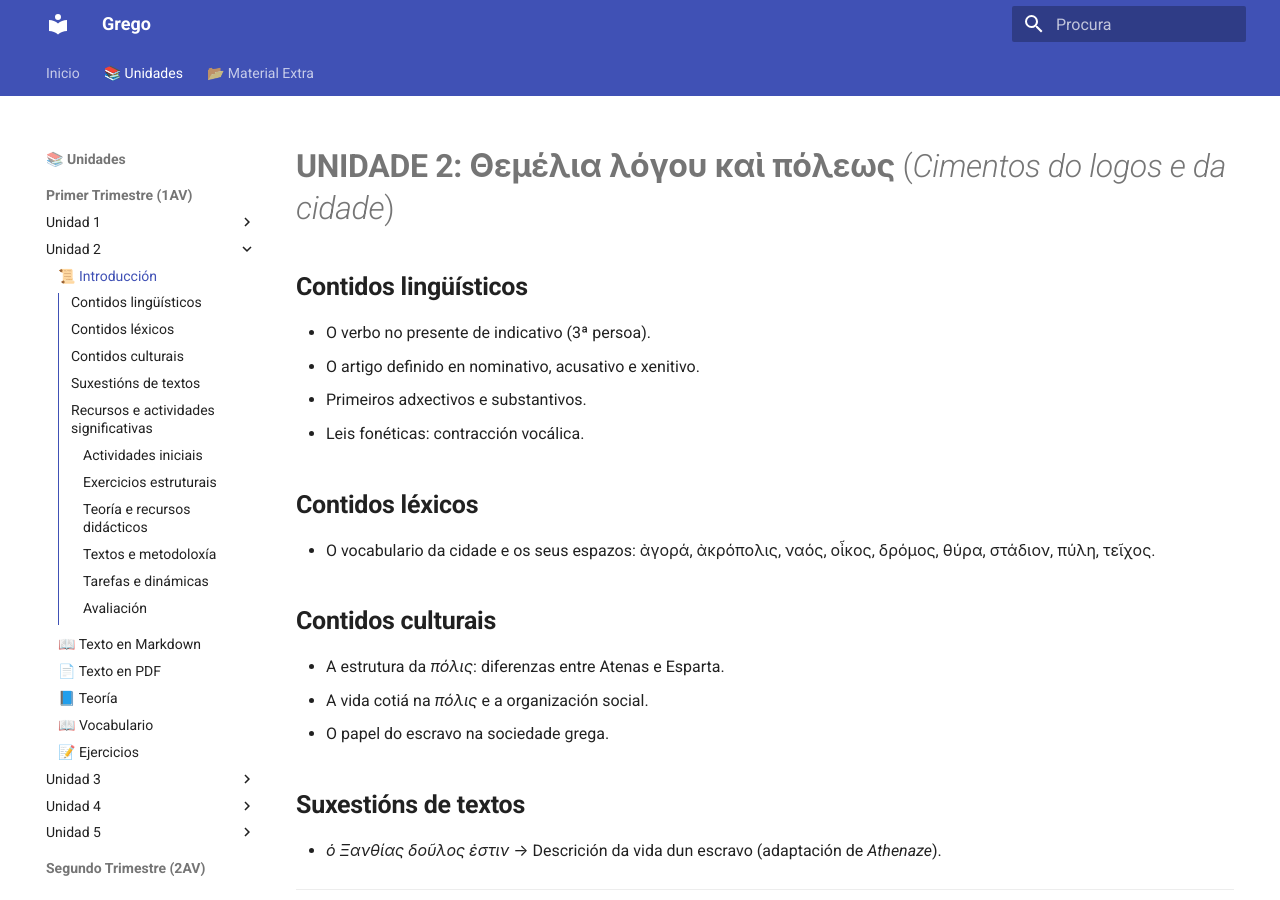
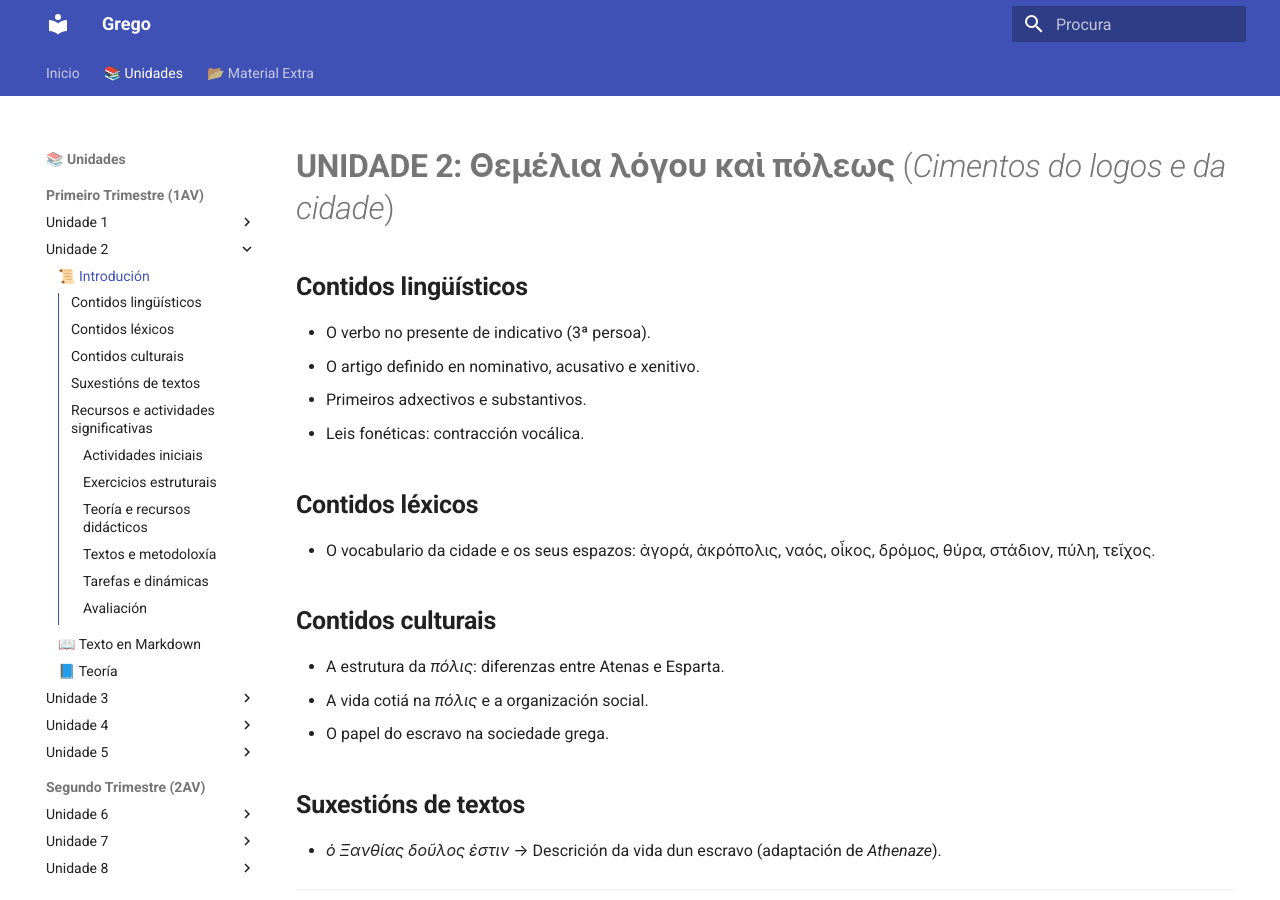
Before and after one commit to moronbandin/grego, an MkDocs documentation site: the page built from docs/UNIDADES/1AV/2/index.md, in a window 1280 px wide and 900 px high. Built offline with MkDocs 1.6.1 and Material for MkDocs 9.7.7, drawn with Linux system fonts in a browser that asks for light colours; some of the changed lines change nothing that is shown.

Commit message:
updated index

```diff
--- a/mkdocs.yml
+++ b/mkdocs.yml
@@ -16,115 +16,71 @@ plugins:
 nav:
   - Inicio: index.md
   - 📚 Unidades:
-      - Primer Trimestre (1AV):
-          - Unidad 1:
-              - 📜 Introducción: UNIDADES/1AV/1/index.md
+      - Primeiro Trimestre (1AV):
+          - Unidade 1:
+              - 📜 Introdución: UNIDADES/1AV/1/index.md
               - 📖 Texto en Markdown: UNIDADES/1AV/1/textos/1.md
-              - 📄 Texto en PDF: UNIDADES/1AV/1/textos/[1]imperium_romanum.pdf
               - 📘 Teoría: UNIDADES/1AV/1/teoria/apuntes.md
-              - 📖 Vocabulario: UNIDADES/1AV/1/teoria/extra/vocabulario.md
-              - 📝 Ejercicios: UNIDADES/1AV/1/teoria/extra/ejercicios.md
-          - Unidad 2:
-              - 📜 Introducción: UNIDADES/1AV/2/index.md
+          - Unidade 2:
+              - 📜 Introdución: UNIDADES/1AV/2/index.md
               - 📖 Texto en Markdown: UNIDADES/1AV/2/textos/2.md
-              - 📄 Texto en PDF: UNIDADES/1AV/2/textos/[2]familia_romana.pdf
               - 📘 Teoría: UNIDADES/1AV/2/teoria/apuntes.md
-              - 📖 Vocabulario: UNIDADES/1AV/2/teoria/extra/vocabulario.md
-              - 📝 Ejercicios: UNIDADES/1AV/2/teoria/extra/ejercicios.md
-          - Unidad 3:
-              - 📜 Introducción: UNIDADES/1AV/3/index.md
+          - Unidade 3:
+              - 📜 Introdución: UNIDADES/1AV/3/index.md
               - 📖 Texto en Markdown: UNIDADES/1AV/3/textos/3.md
-              - 📄 Texto en PDF: UNIDADES/1AV/3/textos/[3]puer_improbus.pdf
               - 📘 Teoría: UNIDADES/1AV/3/teoria/apuntes.md
-              - 📖 Vocabulario: UNIDADES/1AV/3/teoria/extra/vocabulario.md
-              - 📝 Ejercicios: UNIDADES/1AV/3/teoria/extra/ejercicios.md
-          - Unidad 4:
-              - 📜 Introducción: UNIDADES/1AV/4/index.md
+          - Unidade 4:
+              - 📜 Introdución: UNIDADES/1AV/4/index.md
               - 📖 Texto en Markdown: UNIDADES/1AV/4/textos/4.md
-              - 📄 Texto en PDF: UNIDADES/1AV/4/textos/[4]dominus_et_servi.pdf
               - 📘 Teoría: UNIDADES/1AV/4/teoria/apuntes.md
-              - 📖 Vocabulario: UNIDADES/1AV/4/teoria/extra/vocabulario.md
-              - 📝 Ejercicios: UNIDADES/1AV/4/teoria/extra/ejercicios.md
-          - Unidad 5:
-              - 📜 Introducción: UNIDADES/1AV/5/index.md
+          - Unidade 5:
+              - 📜 Introdución: UNIDADES/1AV/5/index.md
               - 📖 Texto en Markdown: UNIDADES/1AV/5/textos/5.md
-              - 📄 Texto en PDF: UNIDADES/1AV/5/textos/[5]villa_et_hortus.pdf
               - 📘 Teoría: UNIDADES/1AV/5/teoria/apuntes.md
-              - 📖 Vocabulario: UNIDADES/1AV/5/teoria/extra/vocabulario.md
-              - 📝 Ejercicios: UNIDADES/1AV/5/teoria/extra/ejercicios.md
       - Segundo Trimestre (2AV):
-          - Unidad 6:
-              - 📜 Introducción: UNIDADES/2AV/6/index.md
+          - Unidade 6:
+              - 📜 Introdución: UNIDADES/2AV/6/index.md
               - 📖 Texto en Markdown: UNIDADES/2AV/6/textos/6.md
-              - 📄 Texto en PDF: UNIDADES/2AV/6/textos/[6]via_latina.pdf
               - 📘 Teoría: UNIDADES/2AV/6/teoria/apuntes.md
-              - 📖 Vocabulario: UNIDADES/2AV/6/teoria/extra/vocabulario.md
-              - 📝 Ejercicios: UNIDADES/2AV/6/teoria/extra/ejercicios.md
-          - Unidad 7:
-              - 📜 Introducción: UNIDADES/2AV/7/index.md
+          - Unidade 7:
+              - 📜 Introdución: UNIDADES/2AV/7/index.md
               - 📖 Texto en Markdown: UNIDADES/2AV/7/textos/7.md
-              - 📄 Texto en PDF: UNIDADES/2AV/7/textos/[7]puella_et_rosa.pdf
               - 📘 Teoría: UNIDADES/2AV/7/teoria/apuntes.md
-              - 📖 Vocabulario: UNIDADES/2AV/7/teoria/extra/vocabulario.md
-              - 📝 Ejercicios: UNIDADES/2AV/7/teoria/extra/ejercicios.md
-          - Unidad 8:
-              - 📜 Introducción: UNIDADES/2AV/8/index.md
+          - Unidade 8:
+              - 📜 Introdución: UNIDADES/2AV/8/index.md
               - 📖 Texto en Markdown: UNIDADES/2AV/8/textos/8.md
-              - 📄 Texto en PDF: UNIDADES/2AV/8/textos/[8]taberna_romana.pdf
               - 📘 Teoría: UNIDADES/2AV/8/teoria/apuntes.md
-              - 📖 Vocabulario: UNIDADES/2AV/8/teoria/extra/vocabulario.md
-              - 📝 Ejercicios: UNIDADES/2AV/8/teoria/extra/ejercicios.md
-          - Unidad 9:
-              - 📜 Introducción: UNIDADES/2AV/9/index.md
+          - Unidade 9:
+              - 📜 Introdución: UNIDADES/2AV/9/index.md
               - 📖 Texto en Markdown: UNIDADES/2AV/9/textos/9.md
-              - 📄 Texto en PDF: UNIDADES/2AV/9/textos/[9]pastor_et_oves.pdf
               - 📘 Teoría: UNIDADES/2AV/9/teoria/apuntes.md
-              - 📖 Vocabulario: UNIDADES/2AV/9/teoria/extra/vocabulario.md
-              - 📝 Ejercicios: UNIDADES/2AV/9/teoria/extra/ejercicios.md
-          - Unidad 10:
-              - 📜 Introducción: UNIDADES/3AV/10/index.md
-              - 📖 Texto en Markdown: UNIDADES/3AV/10/textos/10.md
-              - 📄 Texto en PDF: UNIDADES/3AV/10/textos/[10]bestiae_et_homines.pdf
-              - 📘 Teoría: UNIDADES/3AV/10/teoria/apuntes.md
-              - 📖 Vocabulario: UNIDADES/3AV/10/teoria/extra/vocabulario.md
-              - 📝 Ejercicios: UNIDADES/3AV/10/teoria/extra/ejercicios.md
-      - Tercer Trimestre (3AV):
-          - Unidad 11:
-              - 📜 Introducción: UNIDADES/3AV/11/index.md
+          - Unidade 10:
+              - 📜 Introdución: UNIDADES/2AV/10/index.md
+              - 📖 Texto en Markdown: UNIDADES/2AV/10/textos/10.md
+              - 📘 Teoría: UNIDADES/2AV/10/teoria/apuntes.md
+      - Terceiro Trimestre (3AV):
+          - Unidade 11:
+              - 📜 Introdución: UNIDADES/3AV/11/index.md
               - 📖 Texto en Markdown: UNIDADES/3AV/11/textos/11.md
-              - 📄 Texto en PDF: UNIDADES/3AV/11/textos/[11]corpus_humanum.pdf
               - 📘 Teoría: UNIDADES/3AV/11/teoria/apuntes.md
-              - 📖 Vocabulario: UNIDADES/3AV/11/teoria/extra/vocabulario.md
-              - 📝 Ejercicios: UNIDADES/3AV/11/teoria/extra/ejercicios.md
-          - Unidad 12:
-              - 📜 Introducción: UNIDADES/3AV/12/index.md
+          - Unidade 12:
+              - 📜 Introdución: UNIDADES/3AV/12/index.md
               - 📖 Texto en Markdown: UNIDADES/3AV/12/textos/12.md
-              - 📄 Texto en PDF: UNIDADES/3AV/12/textos/[12]miles_romanus.pdf
               - 📘 Teoría: UNIDADES/3AV/12/teoria/apuntes.md
-              - 📖 Vocabulario: UNIDADES/3AV/12/teoria/extra/vocabulario.md
-              - 📝 Ejercicios: UNIDADES/3AV/12/teoria/extra/ejercicios.md
-          - Unidad 13:
-              - 📜 Introducción: UNIDADES/3AV/13/index.md
+          - Unidade 13:
+              - 📜 Introdución: UNIDADES/3AV/13/index.md
               - 📖 Texto en Markdown: UNIDADES/3AV/13/textos/13.md
-              - 📄 Texto en PDF: UNIDADES/3AV/13/textos/[13]annus_et_menses.pdf
               - 📘 Teoría: UNIDADES/3AV/13/teoria/apuntes.md
-              - 📖 Vocabulario: UNIDADES/3AV/13/teoria/extra/vocabulario.md
-              - 📝 Ejercicios: UNIDADES/3AV/13/teoria/extra/ejercicios.md
-          - Unidad 14:
-              - 📜 Introducción: UNIDADES/3AV/14/index.md
+          - Unidade 14:
+              - 📜 Introdución: UNIDADES/3AV/14/index.md
               - 📖 Texto en Markdown: UNIDADES/3AV/14/textos/14.md
-              - 📄 Texto en PDF: UNIDADES/3AV/14/textos/[14]novus_dies.pdf
               - 📘 Teoría: UNIDADES/3AV/14/teoria/apuntes.md
-              - 📖 Vocabulario: UNIDADES/3AV/14/teoria/extra/vocabulario.md
-              - 📝 Ejercicios: UNIDADES/3AV/14/teoria/extra/ejercicios.md
-          - Unidad 15:
-              - 📜 Introducción: UNIDADES/3AV/15/index.md
+          - Unidade 15:
+              - 📜 Introdución: UNIDADES/3AV/15/index.md
               - 📖 Texto en Markdown: UNIDADES/3AV/15/textos/15.md
-              - 📄 Texto en PDF: UNIDADES/3AV/15/textos/[15]magister_et_discipuli.pdf
               - 📘 Teoría: UNIDADES/3AV/15/teoria/apuntes.md
-              - 📖 Vocabulario: UNIDADES/3AV/15/teoria/extra/vocabulario.md
-              - 📝 Ejercicios: UNIDADES/3AV/15/teoria/extra/ejercicios.md
   - 📂 Material Extra: UNIDADES/EXTRA/index.md
+
 
 
 plugins:
```
